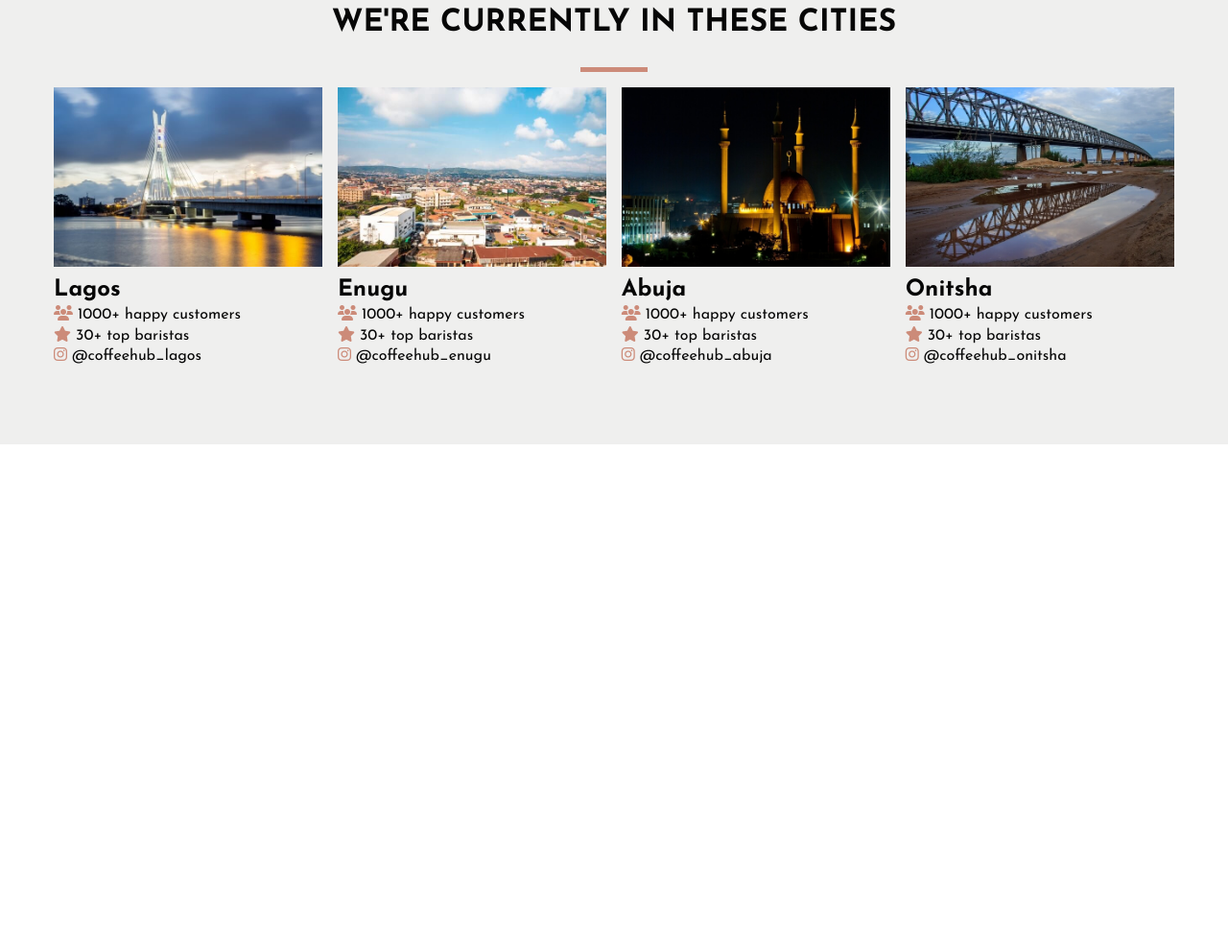
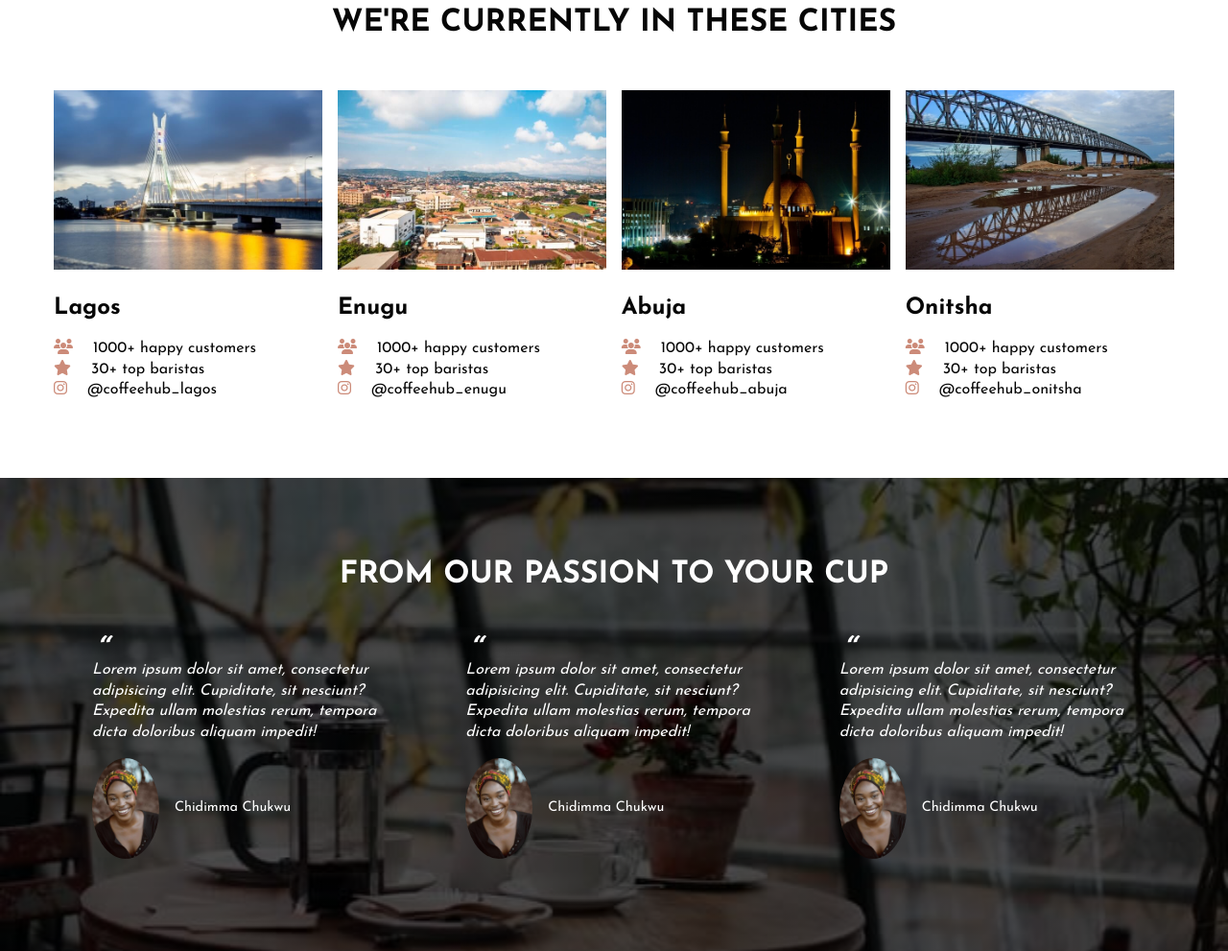
Before and after one commit to samiiexx/coffee-hub, a website: page src/index.html in a window 1280 px wide. Shown: the part 3344-4335 px from the top of the page at 96% size. Before the commit the page ends 3807 px from the top, so only its background shows below. Drawn offline with nearby package versions, Linux system fonts and the light colour scheme; files that its build step writes are made by us from their sources; files whose address does not match are found by name.

Commit message:
Add reviews section, images and styles

```diff
--- a/src/index.html
+++ b/src/index.html
@@ -152,60 +152,77 @@
 
         <section class="cities">
             <div class="container py-5">
-                <h2 class="h2 title bar h2-align">We're currently in these cities</h2>
+                <h2 class="h2 title h2-align mb-2">We're currently in these cities</h2>
                 <div class="cities-group">
                     <div class="city-card">
                         <img src="images/lagos.jpg" alt="Lagos" class="city-img">
-                        <h3 class="h3">Lagos</h3>
+                        <h3 class="h3 py-1">Lagos</h3>
                         <div class="">
-                            <i class="fas fa-users"></i> 1000+ happy customers
+                            <i class="fas fa-users mr-1"></i> 1000+ happy customers
                         </div>
                         <div class="">
-                            <i class="fas fa-star"></i> 30+ top baristas
+                            <i class="fas fa-star mr-1"></i> 30+ top baristas
                         </div>
                         <div class="">
-                            <i class="fab fa-instagram"></i> <a href="#">@coffeehub_lagos</a>
+                            <i class="fab fa-instagram mr-1"></i> <a href="#" class="city-link">@coffeehub_lagos</a>
                         </div>
                     </div>
                     <div class="city-card">
                         <img src="images/enugu.jpg" alt="Enugu" class="city-img">
-                        <h3 class="h3">Enugu</h3>
+                        <h3 class="h3 py-1">Enugu</h3>
                         <div class="">
-                            <i class="fas fa-users"></i> 1000+ happy customers
+                            <i class="fas fa-users mr-1"></i> 1000+ happy customers
                         </div>
                         <div class="">
-                            <i class="fas fa-star"></i> 30+ top baristas
+                            <i class="fas fa-star mr-1"></i> 30+ top baristas
                         </div>
                         <div class="">
-                            <i class="fab fa-instagram"></i> <a href="#">@coffeehub_enugu</a>
+                            <i class="fab fa-instagram mr-1"></i> <a href="#" class="city-link">@coffeehub_enugu</a>
                         </div>
                     </div>
                     <div class="city-card">
                         <img src="images/abuja.jpg" alt="Abuja" class="city-img">
-                        <h3 class="h3">Abuja</h3>
+                        <h3 class="h3 py-1">Abuja</h3>
                         <div class="">
-                            <i class="fas fa-users"></i> 1000+ happy customers
+                            <i class="fas fa-users mr-1"></i> 1000+ happy customers
                         </div>
                         <div class="">
-                            <i class="fas fa-star"></i> 30+ top baristas
+                            <i class="fas fa-star mr-1"></i> 30+ top baristas
                         </div>
                         <div class="">
-                            <i class="fab fa-instagram"></i> <a href="#">@coffeehub_abuja</a>
+                            <i class="fab fa-instagram mr-1"></i> <a href="#" class="city-link">@coffeehub_abuja</a>
                         </div>
                     </div>
                     <div class="city-card">
                         <img src="images/onitsha.jpg" alt="Onitsha" class="city-img">
-                        <h3 class="h3">Onitsha</h3>
+                        <h3 class="h3 py-1">Onitsha</h3>
                         <div class="">
-                            <i class="fas fa-users"></i> 1000+ happy customers
+                            <i class="fas fa-users mr-1"></i> 1000+ happy customers
                         </div>
                         <div class="">
-                            <i class="fas fa-star"></i> 30+ top baristas
+                            <i class="fas fa-star mr-1"></i> 30+ top baristas
                         </div>
                         <div class="">
-                            <i class="fab fa-instagram"></i> <a href="#">@coffeehub_onitsha</a>
+                            <i class="fab fa-instagram mr-1"></i> <a href="#" class="city-link">@coffeehub_onitsha</a>
                         </div>
                     </div>
+                </div>
+            </div>
+        </section>
+
+        <section class="reviews">
+            <div class="container py-5">
+                <h2 class="h2 h2-align title">From our passion to your cup</h2>
+                <div class="reviews-group">
+                    <blockquote class="quote">Lorem ipsum dolor sit amet, consectetur adipisicing elit. Cupiditate, sit nesciunt? Expedita ullam molestias rerum, tempora dicta doloribus aliquam impedit!
+                        <cite class="cite mt-1"><img src="images/customer.jpg" alt="Customer" class="review-img mr-1">Chidimma Chukwu</cite>
+                    </blockquote>
+                    <blockquote class="quote">Lorem ipsum dolor sit amet, consectetur adipisicing elit. Cupiditate, sit nesciunt? Expedita ullam molestias rerum, tempora dicta doloribus aliquam impedit!
+                        <cite class="cite mt-1"><img src="images/customer.jpg" alt="Customer" class="review-img mr-1">Chidimma Chukwu</cite>
+                    </blockquote>
+                    <blockquote class="quote">Lorem ipsum dolor sit amet, consectetur adipisicing elit. Cupiditate, sit nesciunt? Expedita ullam molestias rerum, tempora dicta doloribus aliquam impedit!
+                        <cite class="cite mt-1"><img src="images/customer.jpg" alt="Customer" class="review-img mr-1">Chidimma Chukwu</cite>
+                    </blockquote>
                 </div>
             </div>
         </section>
--- a/src/sass/_base.scss
+++ b/src/sass/_base.scss
@@ -20,6 +20,7 @@ a {
 .header {
     @include backImage($gradient-0, "../images/hero.jpg");
     @include background;
+    background-attachment: fixed;
 }
 
 // Navigation Styles
@@ -246,10 +247,6 @@ a {
 /*=============================================
 =            Cities            =
 =============================================*/
-.cities {
-    background-color: lighten($grey, 60%);
-}
-
 .city-card {
     flex-basis: 24%;
 }
@@ -257,4 +254,46 @@ a {
 .city-img {
     @extend %img-fluid;
 }
+
+.city-link:hover {
+    color: $secondary;
+}
 /*=====  End of Cities  ======*/
+
+/*=============================================
+=            Reviews            =
+=============================================*/
+.reviews {
+    @include backImage($gradient-0, "../images/review-img.jpg");
+    @include background;
+    background-attachment: fixed;
+    color: $white;
+}
+
+.reviews-group {
+    @include flex;
+}
+
+.quote {
+    font-style: italic;
+    position: relative;
+    &:before {
+        content: "\201c";
+        font-size: 3rem;
+        display: block;
+        margin-bottom: -30px;
+    }
+}
+
+.cite {
+    font-size: 0.9rem;
+    display: block;
+}
+
+.review-img {
+    height: auto;
+    width: 70px;
+    vertical-align: middle;
+    border-radius: 50%;
+}
+/*=====  End of Reviews  ======*/
```
Also changed, not shown: src/images/customer.jpg (added), src/images/review-img.jpg (added).
